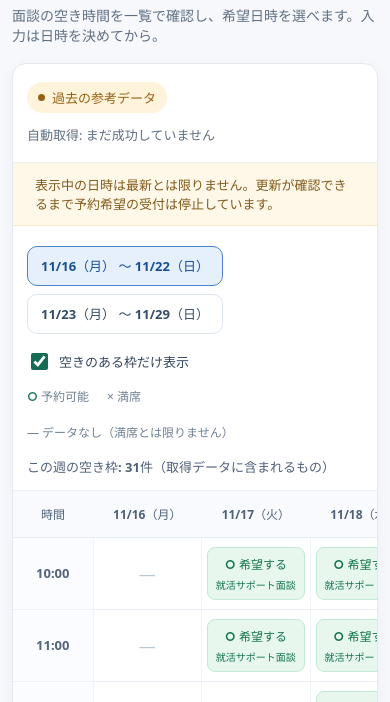
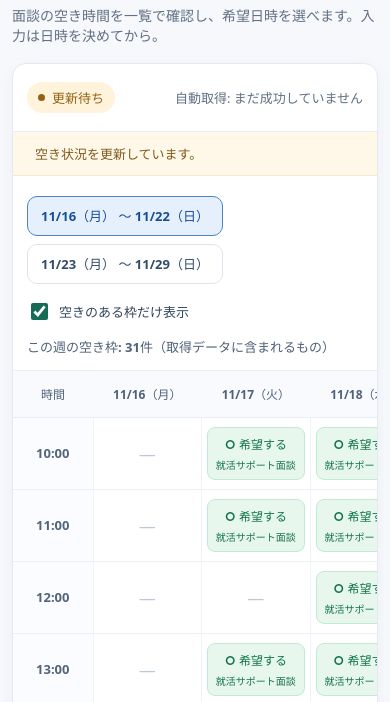
Before and after one commit to masaya585/irodas-calendar, a plain HTML site: page index.html in a window 390 px wide. Shown: the part 102-804 px from the top of the page. Drawn offline with Linux system fonts and the light colour scheme.

Commit message:
Remove verbose data disclaimer, availability legend and long privacy checkbox copy

```diff
--- a/index.html
+++ b/index.html
@@ -43,8 +43,6 @@
     .range { font-size: 15px; font-weight: 800; min-width: 162px; text-align: center; }
     .filter { display: inline-flex; align-items: center; gap: 8px; cursor: pointer; color: #33445c; font-size: 13px; font-weight: 650; }
     .filter input { width: 17px; height: 17px; accent-color: #166b56; }
-    .legend { display: flex; flex-wrap: wrap; gap: 18px; padding: 0 22px 16px; color: #718095; font-size: 12px; }
-    .legend strong { color: #167756; }
     .week-summary { padding: 0 22px 14px; font-size: 13px; font-weight: 650; color: #4f6077; }
     .table-scroll { overflow-x: auto; border-top: 1px solid #e9eef5; }
     table { border-collapse: collapse; width: 100%; min-width: 840px; table-layout: fixed; }
@@ -93,7 +91,7 @@
       .container { padding: 20px 12px 40px; }
       .panel { border-radius: 14px; margin-top: 18px; }
       .summary, .controls { padding-left: 14px; padding-right: 14px; }
-      .legend, .week-summary { padding-left: 14px; padding-right: 14px; }
+      .week-summary { padding-left: 14px; padding-right: 14px; }
       .range { font-size: 13px; min-width: 144px; }
       .nav-button { padding: 7px 10px; }
       .table-scroll { scrollbar-color: #c8d3df transparent; }
@@ -119,9 +117,6 @@
       <div class="controls">
         <div class="week-tabs" id="week-tabs" role="group" aria-label="表示する期間"></div>
         <label class="filter"><input id="only-open" type="checkbox" checked> 空きのある枠だけ表示</label>
-      </div>
-      <div class="legend" aria-label="記号の意味">
-        <span><strong>○</strong> 予約可能</span><span>× 満席</span><span>— データなし（満席とは限りません）</span>
       </div>
       <div id="week-summary" class="week-summary" aria-live="polite"></div>
       <div id="table-scroll" class="table-scroll" hidden>
@@ -200,7 +195,7 @@
           </div>
           <label class="consent">
             <input id="consent" type="checkbox" name="代理申込への同意" value="同意する" required>
-            <span>入力情報が運営者にメールで共有され、面談提供元（irodas）への代理登録・予約申込と結果連絡に使用されることに同意します。送信には外部サービス Formspree を使用します。<a href="https://formspree.io/legal/privacy-policy/" target="_blank" rel="noopener noreferrer">Formspreeのプライバシー情報</a>も確認してください。</span>
+            <span>入力内容を面談の代理予約に利用し、予約先へ共有することに同意します。</span>
           </label>
           <div class="form-actions">
             <button class="submit-btn" type="submit" id="send-application" disabled>予約希望を送信</button>
@@ -334,7 +329,7 @@
     el('application-panel').hidden = false;
     el('send-application').disabled = !snapshotIsFresh() || !formConfigured();
     if (!snapshotIsFresh()) {
-      feedback('現在は過去の参考データです。自動更新で最新の空き枠を取得するまで、申込は受け付けていません。', '');
+      feedback('空き状況の更新が完了するまで、申込は受け付けていません。', '');
     } else if (!formConfigured()) {
       feedback('申込フォームを準備しています。メール通知の設定が完了するまで送信はできません。', '');
     } else {
@@ -486,9 +481,9 @@
       } else {
         el('updated').textContent = '自動取得: まだ成功していません';
         if (state.slots.length) {
-          status.textContent = '過去の参考データ';
+          status.textContent = '更新待ち';
           status.classList.add('warning');
-          warning.textContent = '表示中の日時は最新とは限りません。更新が確認できるまで予約希望の受付は停止しています。';
+          warning.textContent = '空き状況を更新しています。';
           warning.hidden = false;
         } else {
           status.textContent = '取得先の設定待ち';
```
